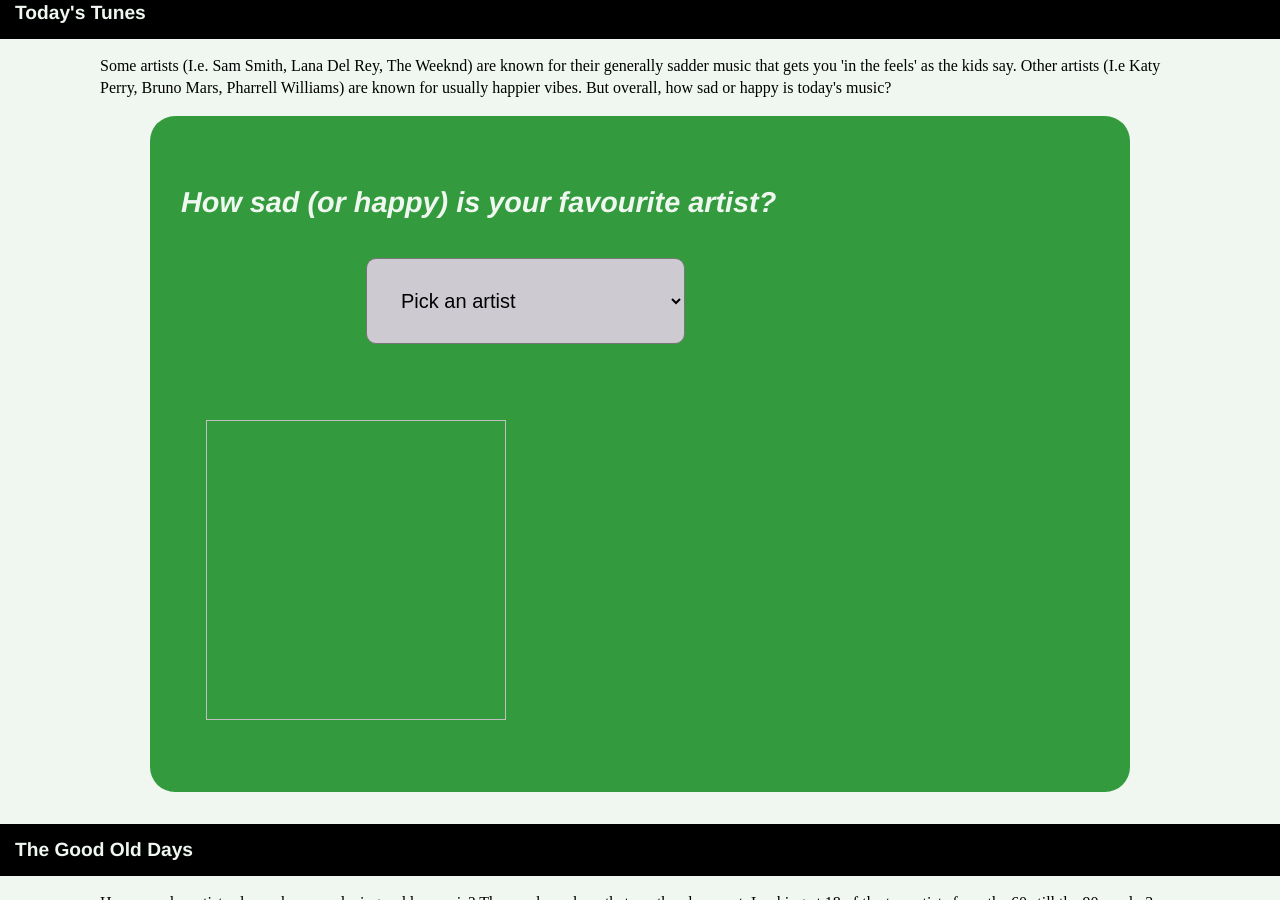
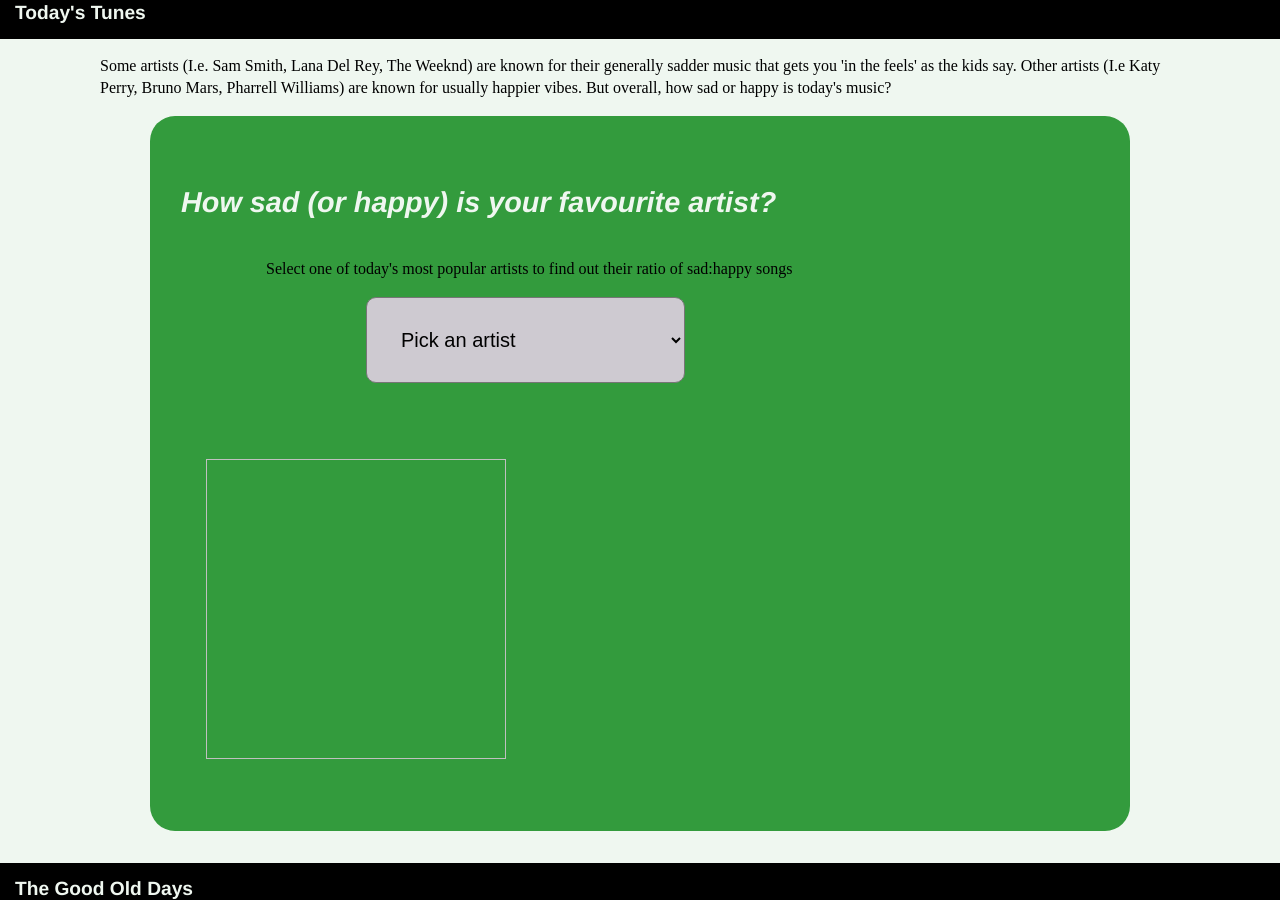
Before and after one commit to ah-dali/ah-dali.github.io, a Jekyll site: the page built from index.html, in a window 1280 px wide and 900 px high, scrolled down 383 px. Built offline with Jekyll 4.4.1, drawn with Linux system fonts in a browser that asks for light colours.

Commit message:
Update index.html

```diff
--- a/index.html
+++ b/index.html
@@ -11,10 +11,11 @@ title: My Project
 	<div class="bs-component">
 		<div class="jumbotron">
 			<h2 id="box">How sad (or happy) is your favourite artist?</h2>
+			<p>Select one of today's most popular artists to find out their ratio of sad:happy songs</p>
 				<form method="" action="" name="myForm">
   					<select id="pickArtist" onchange="switchImage(); switchInfo();">
 						<option value="">Pick an artist</option>
-						<option value="./jpg/1ad.jpg" figcaption="Out of Adele's 34 tracks, 73.5% of them have a valence score less than 0.5.">Adele</option>
+						<option value="./jpg/1ad.jpg">Adele</option>
 						<option value="./jpg/2bey.jpg">Beyonce</option>
 						<option value="./jpg/3bm.jpg">Bruno Mars</option>
 						<option value="./jpg/4cc.jpg">Camilla Cabello</option>
```
